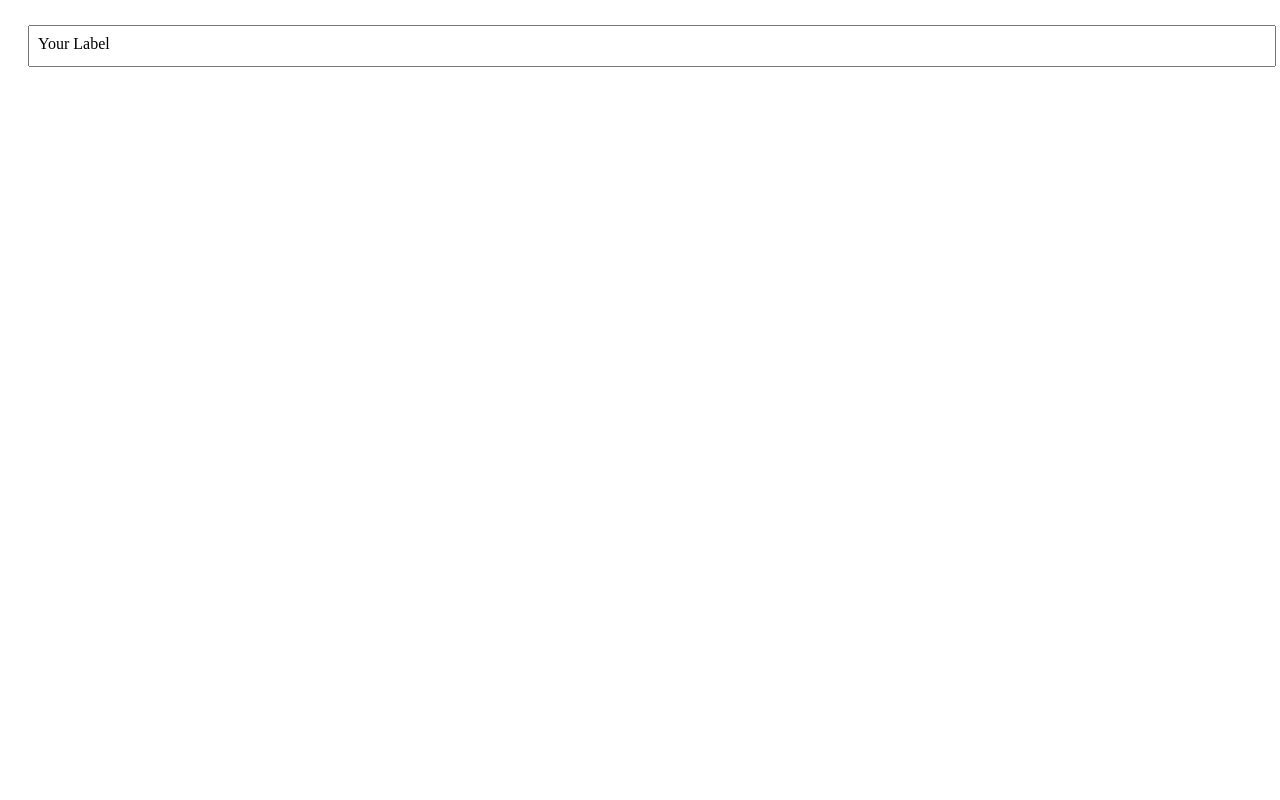
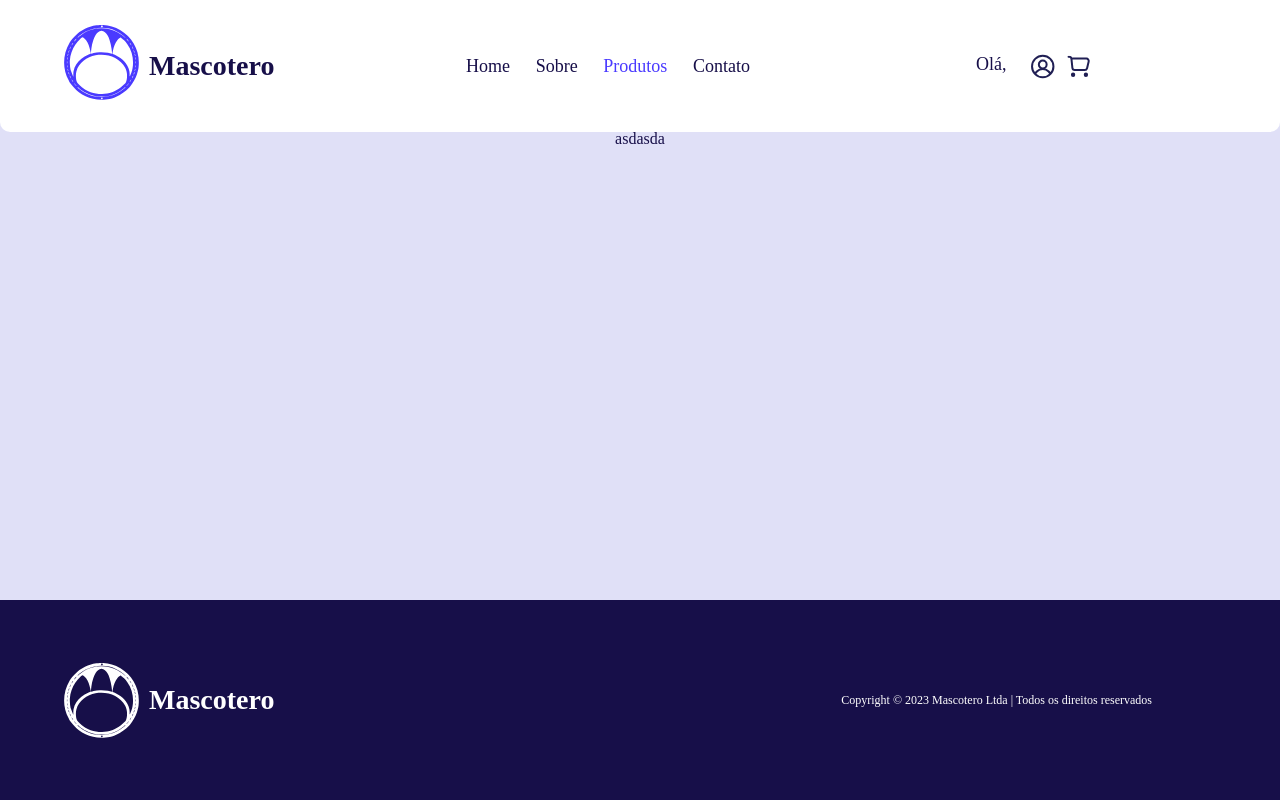
Before and after one commit to doroshtm/e-commerce, a PHP site: page /debug/camarao.html in a window 1280 px wide. Before the commit the page is almost empty. Run offline with PHP 8.4, Linux system fonts and the light colour scheme.

Commit message:
Consertado o footer.

```diff
--- a/website/debug/camarao.html
+++ b/website/debug/camarao.html
@@ -4,57 +4,216 @@
     <meta charset="UTF-8">
     <meta name="viewport" content="width=device-width, initial-scale=1.0">
     <style>
-    .input-container {
-      position: relative;
-      margin: 20px;
+:root {
+    /* Cores seguindo a regra do 60% 30% 10%. Podem ser modificadas dependendo do caso*/
+    --cor-fundo: #e0e0f7;
+    --cor-destaque: #FFFFFF;
+    --cor-interac: #4A3AFF;
+    --cor-texto: #170F49;
+
+    /* Tamanhos para texto */
+    --tamanho-grande: 22px;
+    --tamanho-medio: 14px;
+    --tamanho-pequeno: 8px;
 }
 
-    .transition-label {
-      background:white;
-      border-radius:5px;
-      position: absolute;
-      top: 50%;
-      left: 10px;
-      transform: translateY(-50%);
-      pointer-events: none;
-      transition: 0.3s ease-out;
+/* Header e Footer */
+
+html {
+    width:100%;
 }
 
-    .transition-input {
-      width: 100%;
-      padding: 10px;
-      margin-top: 5px;
-      font-size: 16px;
+body {
+    color: var(--cor-texto);
+    background: var(--cor-fundo);
+    font-family: 'DM Sans';
+    min-height: 100vh;
+    display:flex;
+    flex-direction:column;
+    margin: 0;
+    padding:0;
 }
 
-    .input-focused .transition-label {
+#header {
+    display: grid;
+    grid-template-columns: 25% 50% 25%;
+    position: absolute;
+    top: 0;
+    left: 0;
+    width:100%;
+    box-sizing: border-box;
+    max-width:100%;
+    height: auto;
+    align-items: center;
+    padding: 25px 0px 25px 64px;
+    background: var(--cor-destaque);
+    border-radius: 0px 0px 10px 10px;
+    user-select: none;
+    z-index: 20;
+}
+.container-logo {
+    display: flex;
+    flex-direction: row;
+    align-items: center;
+    font-size:28px;
+    font-weight: 700;
+    margin-right:15vw;
+}
+#texto-logo {
+    margin-left:10px;
+}
+#nav-header {
+    display: flex;
+    align-items:center;
+    justify-content: center;
+    margin-right:10vw;
+
+}
+#nav-header ul {
+    display: flex;
+    flex-direction: row;
+    list-style:none;
+    margin: 0;
+    padding: 0;
+}
+#nav-header a {
+    text-decoration: none;
+    color: var(--cor-texto);
+    font-size:18px;
+    font-weight: 500;
+}
+#nav-header li {
+    margin: 0 1vw;
+}
+#nav-atual {
+    color: var(--cor-interac) !important;
+}
+#nav-header a:not(#nav-atual):hover {
+    color: var(--cor-interac)
+}
+#imagem-logo:hover {
+    animation: rodalogo 1s infinite;
+}
+#imagem-logo img {
+    width:75px;
+    height:75px;
+}
+#container-usuario {
+    display: flex;
+    flex-direction: row;
+}
+#container-usuario img {
+    margin-right: 12px;
+}
+#container-usuario span {
+    font-size:18px;
+    text-decoration:none;
+}
+#nome-usuario {
+    margin-left: 4px;
+    color: var(--cor-interac);
+    margin-right:20px;
+}
+@keyframes rodalogo {
+    from {
+        transform:rotate(0deg);
+    }
+    to {
+        transform:rotate(360deg);
+    }
+}
+
+#footer {
+    width: 100%;
+    max-width:100%;
+    height: 200px;
+    padding-left:64px;
+    box-sizing: border-box;
+    display:flex;
+    flex-direction: row;
+    align-items:center;
+    justify-content:left;
+    background: var(--cor-texto);
+    color:white !important;
+    user-select:none;
+}
+#footer-lado1 {
+    width: 50vw;
+    max-width:50vw;
+}
+#footer-lado1 img {
+    margin-right:10px;
+}
+#footer-lado2 {
+    width: 50vw;
+    padding-right:10vw;
+    text-align: right;
     font-size: 12px;
-      top: 0;
-      transform: translateY(0);
-      color: #999;
+
+    max-width:50vw;
+}
+.texto-destaque {
+    font-weight: 700;
+    color: var(--cor-interac);
+    font-size: 30px;
+}
+
+.content {
+
+    flex:1;
+    transition: 0.4s;
+}
+
+.container-geral {
+    margin-top:130px;
+    display: flex;
+    flex-direction: column;
+    align-items:center;
+    justify-content: center;
+    width:100%;
 }
     </style>
-  <title>Label to Placeholder Transition</title>
+    <title>Sticky Footer</title>
 </head>
 <body>
-  <div class="input-container">
-    <label for="myInput" class="transition-label">Your Label</label>
-    <input type="text" id="myInput" class="transition-input">
+  <header id="header">
+    <div class="container-logo">
+        <div id="imagem-logo"><img src="imagens/MC_Logo_Header.svg"> </div>
+        <div id="texto-logo">Mascotero</div>
+    </div>
+    <nav id="nav-header">
+        <ul>
+            <li><a href="./">Home</a></li>
+            <li><a href="sobre.php">Sobre</a></li>
+            <li><a href="produtos.php" id="nav-atual">Produtos</a></li>
+            <li><a href="contato.php">Contato</a></li>
+        </ul>
+    </nav>
+    <div id="container-usuario">
+        <span>Olá, </span>
+        <span id="nome-usuario"> <?php echo "$name - você é " . ($isAdmin ? 'admin' : 'cliente') ?> </span>
+        <img src="imagens/user_icon.svg" alt="Foto do cliente">
+        <img src="imagens/carrinho.svg" alt="Carrinho de compras">
+    </div>
+</header>
+    <div class="content">
+      <div class="container-geral">
+        asdasda
+<!--         <img src="/website/imagens/G. Carraro.jpg">
+        <img src="/website/imagens/G. Carraro.jpg">
+        <img src="/website/imagens/G. Carraro.jpg">
+        <img src="/website/imagens/G. Carraro.jpg">
+        <img src="/website/imagens/G. Carraro.jpg"> -->
+      </div>
     </div>
 
-  <script>
-    const input = document.getElementById('myInput');
-    const label = document.querySelector('.transition-label');
-
-    input.addEventListener('focus', () => {
-      label.parentElement.classList.add('input-focused');
-    });
-
-    input.addEventListener('blur', () => {
-      if (!input.value) {
-        label.parentElement.classList.remove('input-focused');
-      }
-    });
-  </script>
+    <footer id="footer">
+      <div id="footer-lado1" style="align-items:center;">
+          <div class="container-logo">
+              <img src="imagens/MC_Logo_Footer.svg" width="75px" height="75px" alt= "Logo do footer"> Mascotero
+           </div>
+      </div>
+      <div id="footer-lado2">Copyright © 2023 Mascotero Ltda | Todos os direitos reservados</div>
+  </footer>
 </body>
 </html>
```
Also changed, not shown: website/debug/index.html (added, +92 -0 lines), website/styles_header_footer.css (+5 -9 lines). Lines whose indentation alone changed are shown as unchanged.
